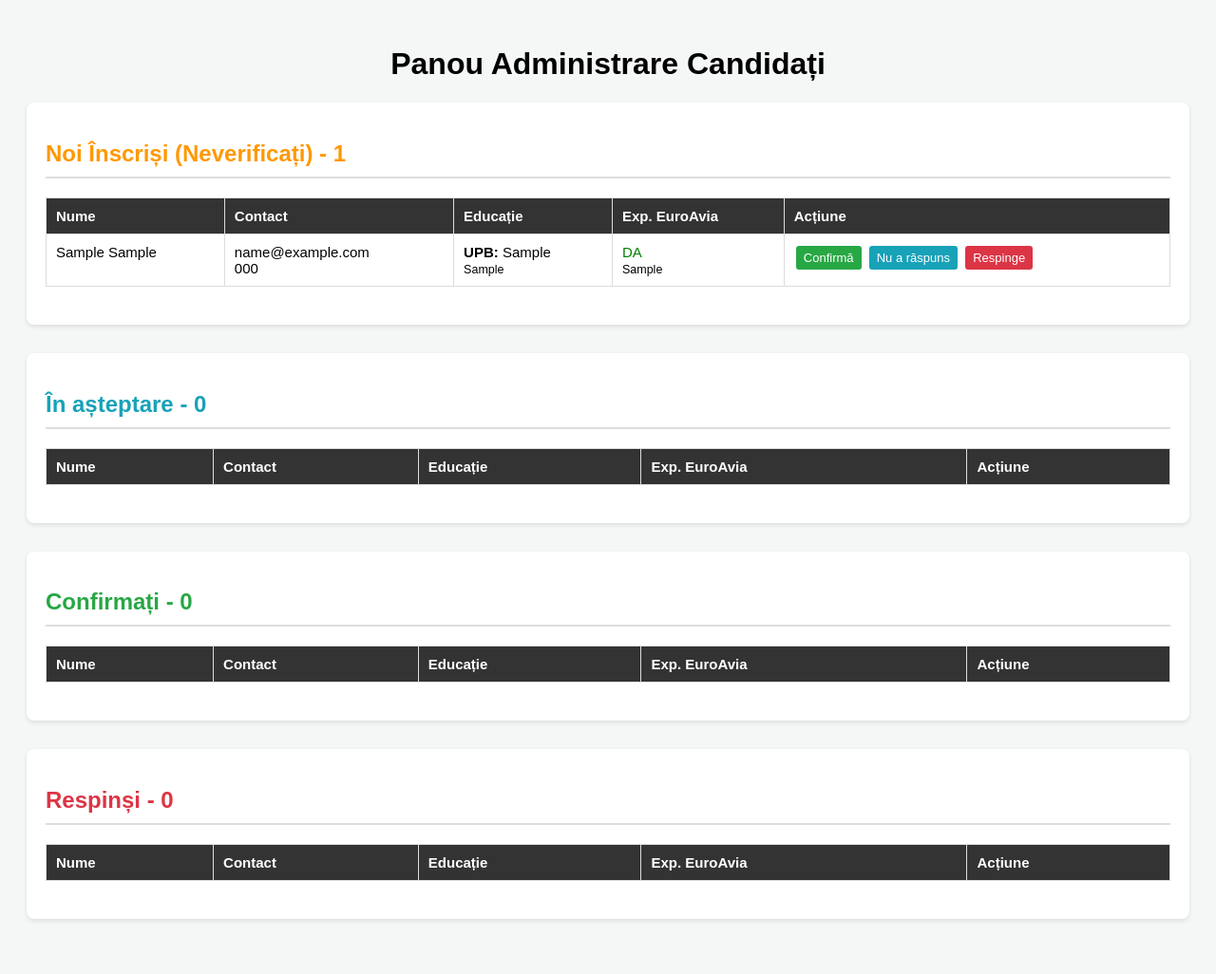
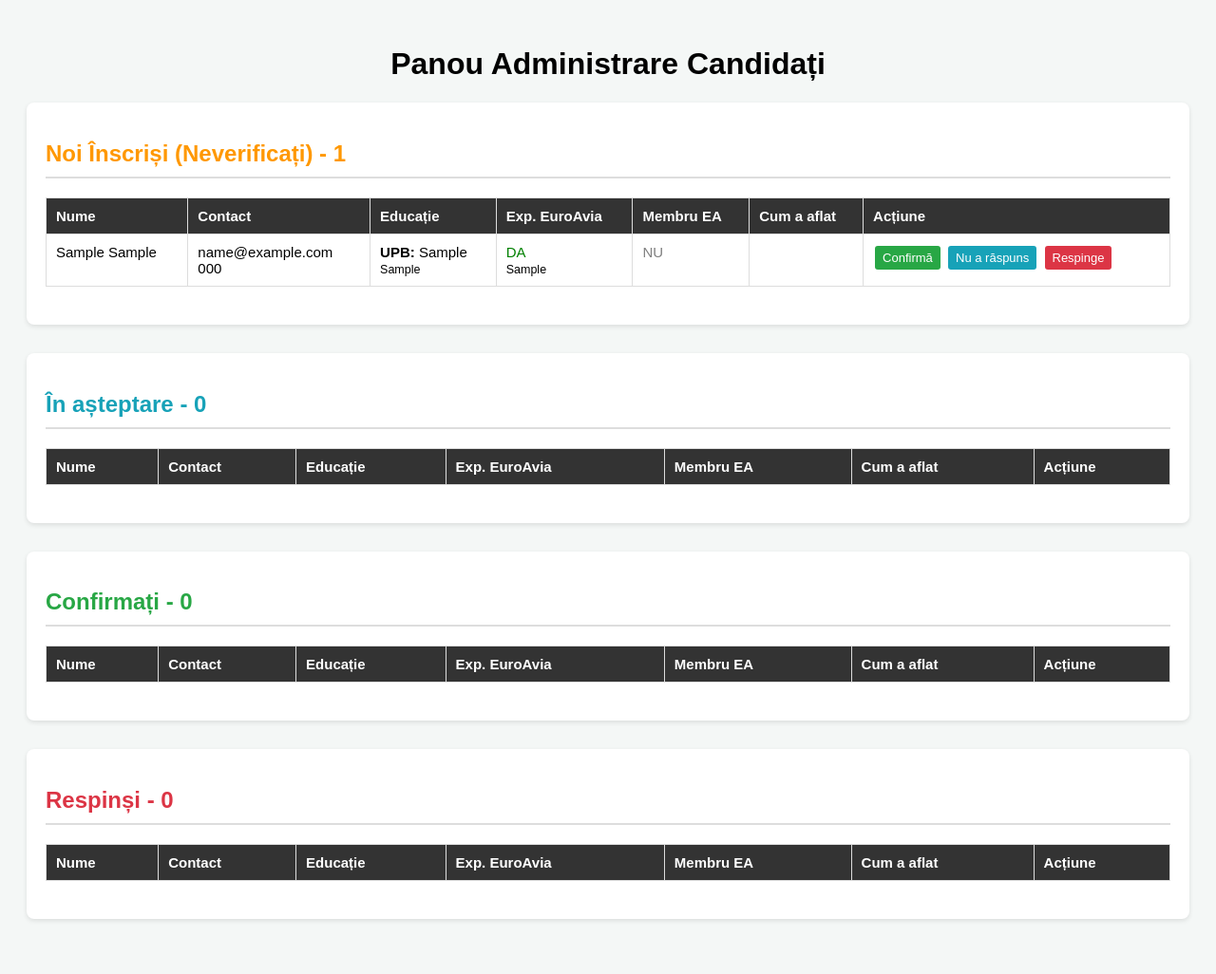
Before and after one commit to mihaisimiuc5-ops/DroWo-Site-2026, a PHP site: page /admin.php in a window 1280 px wide. Shown: the whole page at 95% size. Run offline with PHP 8.4, Linux system fonts and the light colour scheme; tables that the repository leaves empty hold one stand-in row (values such as "Sample post"); data that the repository does not hold is empty.

Commit message:
actualizare admin

```diff
--- a/admin.php
+++ b/admin.php
@@ -35,18 +35,24 @@ $esuati = getCandidatesByStatus($pdo, 'esuat');
 function formatEducatie($c) {
     $html = "";
     if ($c['is_student_upb'] == 1) {
-        $html .= "<strong>UPB:</strong> " . $c['facultate'];
+        $html .= "<strong>UPB:</strong> " . htmlspecialchars($c['facultate']);
     } else {
-        $html .= "<strong>Extern:</strong> " . $c['universitate_externa'];
+        $html .= "<strong>Extern:</strong> " . htmlspecialchars($c['universitate_externa']);
     }
-    $html .= "<br><small>" . $c['an_studiu'] . "</small>";
+    $html .= "<br><small>" . htmlspecialchars($c['an_studiu']) . "</small>";
     return $html;
 }
 
-
 function formatEuroavia($c) {
     if ($c['a_mai_participat'] == 1) {
-        return "<span style='color:green'>DA</span><br><small>" . $c['evenimente_anterioare'] . "</small>";
+        return "<span style='color:green'>DA</span><br><small>" . htmlspecialchars($c['evenimente_anterioare']) . "</small>";
+    }
+    return "<span style='color:grey'>NU</span>";
+}
+
+function formatMembruEA($c) {
+    if (isset($c['membru_euroavia']) && $c['membru_euroavia'] == 1) {
+        return "<span style='color:#007bff; font-weight:bold;'>DA</span><br><small>" . htmlspecialchars($c['departament_euroavia']) . "</small>";
     }
     return "<span style='color:grey'>NU</span>";
 }
@@ -77,14 +83,18 @@ function formatEuroavia($c) {
             <th>Contact</th>
             <th>Educație</th>
             <th>Exp. EuroAvia</th>
+            <th>Membru EA</th>
+            <th>Cum a aflat</th>
             <th>Acțiune</th>
         </tr>
         <?php foreach ($neverificati as $c) : ?>
         <tr>
-            <td><?php echo $c['nume'] . ' ' . $c['prenume']; ?></td>
-            <td><?php echo $c['email']; ?><br><?php echo $c['telefon']; ?></td>
+            <td><?php echo htmlspecialchars($c['nume'] . ' ' . $c['prenume']); ?></td>
+            <td><?php echo htmlspecialchars($c['email']); ?><br><?php echo htmlspecialchars($c['telefon']); ?></td>
             <td><?php echo formatEducatie($c); ?></td>
             <td><?php echo formatEuroavia($c); ?></td>
+            <td><?php echo formatMembruEA($c); ?></td>
+            <td><?php echo htmlspecialchars($c['cum_ai_aflat']); ?></td>
             <td>
                 <form method="POST">
                     <input type="hidden" name="id" value="<?php echo $c['id']; ?>">
@@ -106,14 +116,18 @@ function formatEuroavia($c) {
             <th>Contact</th>
             <th>Educație</th>
             <th>Exp. EuroAvia</th>
+            <th>Membru EA</th>
+            <th>Cum a aflat</th>
             <th>Acțiune</th>
         </tr>
         <?php foreach ($in_asteptare as $c) : ?>
         <tr>
-            <td><?php echo $c['nume'] . ' ' . $c['prenume']; ?></td>
-            <td><?php echo $c['email']; ?><br><?php echo $c['telefon']; ?></td>
+            <td><?php echo htmlspecialchars($c['nume'] . ' ' . $c['prenume']); ?></td>
+            <td><?php echo htmlspecialchars($c['email']); ?><br><?php echo htmlspecialchars($c['telefon']); ?></td>
             <td><?php echo formatEducatie($c); ?></td>
             <td><?php echo formatEuroavia($c); ?></td>
+            <td><?php echo formatMembruEA($c); ?></td>
+            <td><?php echo htmlspecialchars($c['cum_ai_aflat']); ?></td>
             <td>
                 <form method="POST">
                     <input type="hidden" name="id" value="<?php echo $c['id']; ?>">
@@ -134,14 +148,18 @@ function formatEuroavia($c) {
             <th>Contact</th>
             <th>Educație</th>
             <th>Exp. EuroAvia</th>
+            <th>Membru EA</th>
+            <th>Cum a aflat</th>
             <th>Acțiune</th>
         </tr>
         <?php foreach ($confirmati as $c) : ?>
         <tr>
-            <td><?php echo $c['nume'] . ' ' . $c['prenume']; ?></td>
-            <td><?php echo $c['email']; ?><br><?php echo $c['telefon']; ?></td>
+            <td><?php echo htmlspecialchars($c['nume'] . ' ' . $c['prenume']); ?></td>
+            <td><?php echo htmlspecialchars($c['email']); ?><br><?php echo htmlspecialchars($c['telefon']); ?></td>
             <td><?php echo formatEducatie($c); ?></td>
             <td><?php echo formatEuroavia($c); ?></td>
+            <td><?php echo formatMembruEA($c); ?></td>
+            <td><?php echo htmlspecialchars($c['cum_ai_aflat']); ?></td>
             <td>
                 <form method="POST">
                     <input type="hidden" name="id" value="<?php echo $c['id']; ?>">
@@ -162,14 +180,18 @@ function formatEuroavia($c) {
             <th>Contact</th>
             <th>Educație</th>
             <th>Exp. EuroAvia</th>
+            <th>Membru EA</th>
+            <th>Cum a aflat</th>
             <th>Acțiune</th>
         </tr>
         <?php foreach ($esuati as $c) : ?>
         <tr>
-            <td><?php echo $c['nume'] . ' ' . $c['prenume']; ?></td>
-            <td><?php echo $c['email']; ?><br><?php echo $c['telefon']; ?></td>
+            <td><?php echo htmlspecialchars($c['nume'] . ' ' . $c['prenume']); ?></td>
+            <td><?php echo htmlspecialchars($c['email']); ?><br><?php echo htmlspecialchars($c['telefon']); ?></td>
             <td><?php echo formatEducatie($c); ?></td>
             <td><?php echo formatEuroavia($c); ?></td>
+            <td><?php echo formatMembruEA($c); ?></td>
+            <td><?php echo htmlspecialchars($c['cum_ai_aflat']); ?></td>
             <td>
                 <form method="POST">
                     <input type="hidden" name="id" value="<?php echo $c['id']; ?>">
--- a/inscriere/inscriere.php
+++ b/inscriere/inscriere.php
@@ -181,7 +181,7 @@ if ($_SERVER["REQUEST_METHOD"] == "POST") {
 
         <div class="form-group hidden" id="div_evenimente">
             <label class="sub-label">La ce evenimente ai participat?</label>
-            <input type="text" name="evenimente_anterioare" id="input_evenimente" placeholder="ex: evenimentul (AcWo) - anul (2025)">
+            <input type="text" name="evenimente_anterioare" id="input_evenimente" placeholder="Evenimentul - anul">
         </div>
 
 
```
